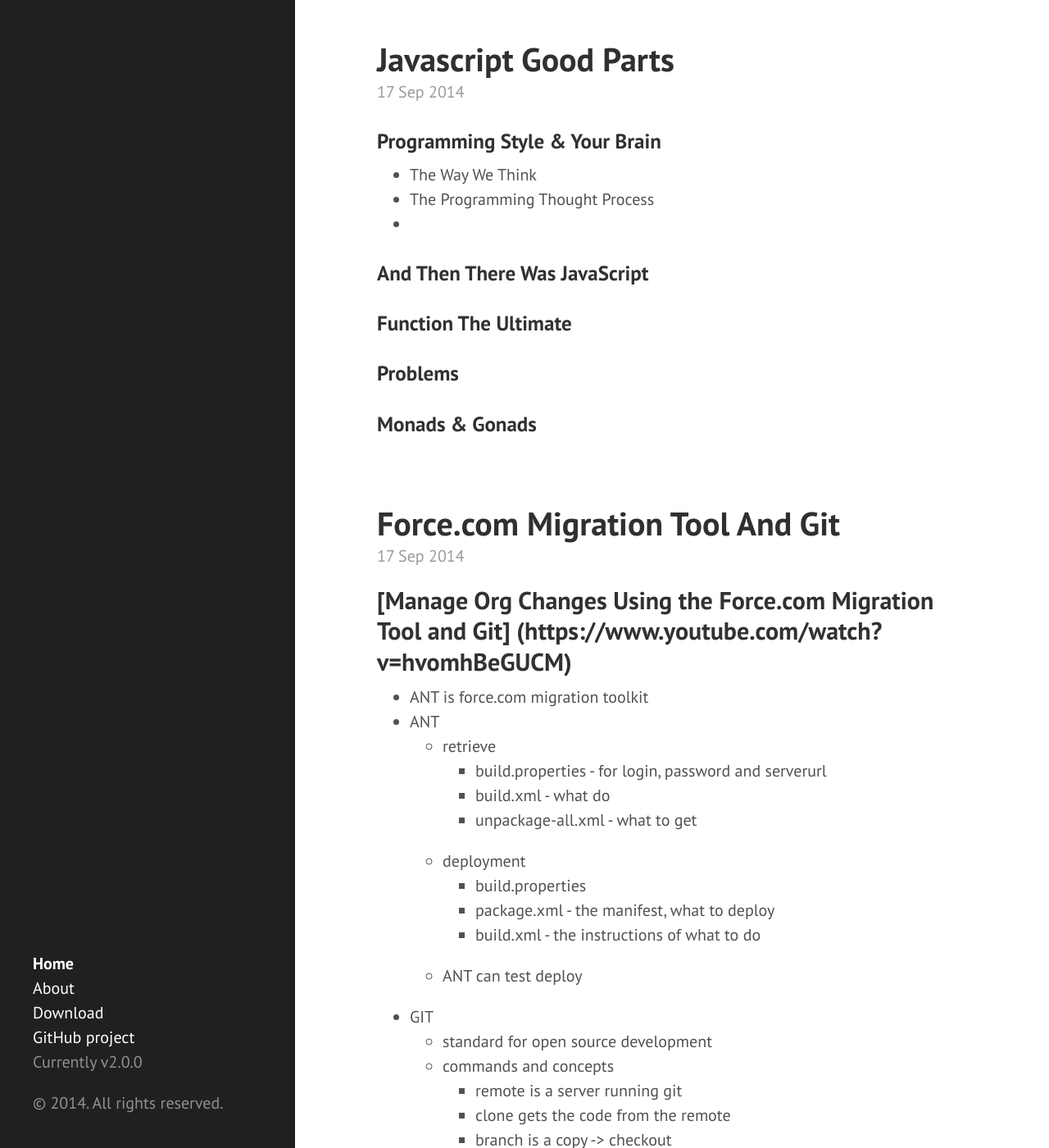
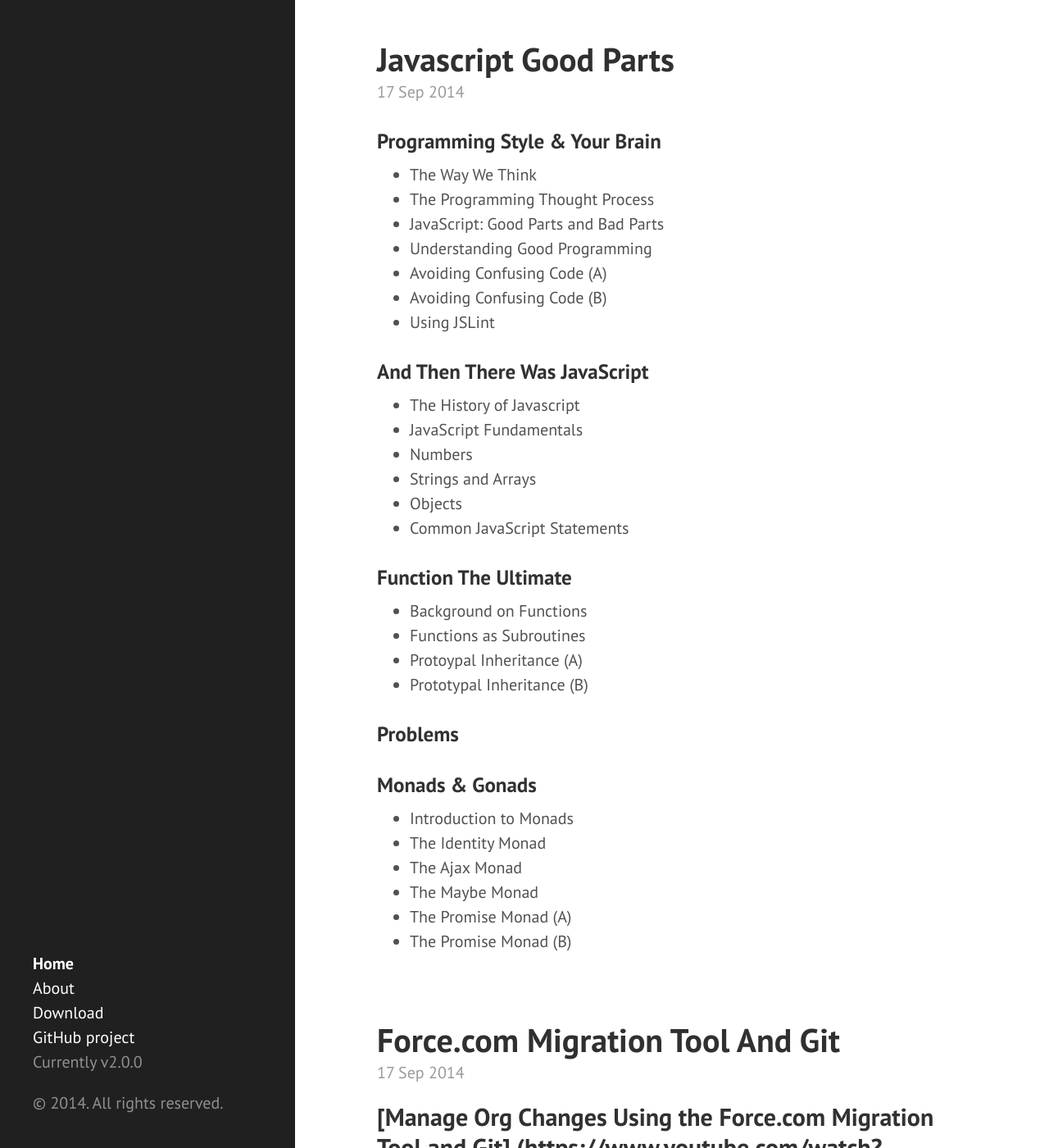
Before and after one commit to eneiand/eneiand.github.io, a Jekyll site: the page built from index.html, in a window 1280 px wide and 1400 px high, scrolled down 686 px. Shown: the whole window at 82% size. Built offline with Jekyll 4.4.1, drawn with Linux system fonts in a browser that asks for light colours; Markdown is read by kramdown in place of the engine named in the settings; the list of posts is cut into pages by our own code.

Commit message:
Update 2014-09-17-javascript-good-parts.md

```diff
--- a/_posts/2014-09-17-javascript-good-parts.md
+++ b/_posts/2014-09-17-javascript-good-parts.md
@@ -2,12 +2,35 @@
 
 * The Way We Think
 * The Programming Thought Process
-*
+* JavaScript: Good Parts and Bad Parts
+* Understanding Good Programming
+* Avoiding Confusing Code (A)
+* Avoiding Confusing Code (B)
+* Using JSLint
 
 ### And Then There Was JavaScript
 
+* The History of Javascript
+* JavaScript Fundamentals
+* Numbers
+* Strings and Arrays
+* Objects
+* Common JavaScript Statements
+
 ### Function The Ultimate
+
+* Background on Functions
+* Functions as Subroutines
+* Protoypal Inheritance (A)
+* Prototypal Inheritance (B)
 
 ### Problems
 
 ### Monads & Gonads
+
+* Introduction to Monads
+* The Identity Monad
+* The Ajax Monad
+* The Maybe Monad
+* The Promise Monad (A)
+* The Promise Monad (B)
```
